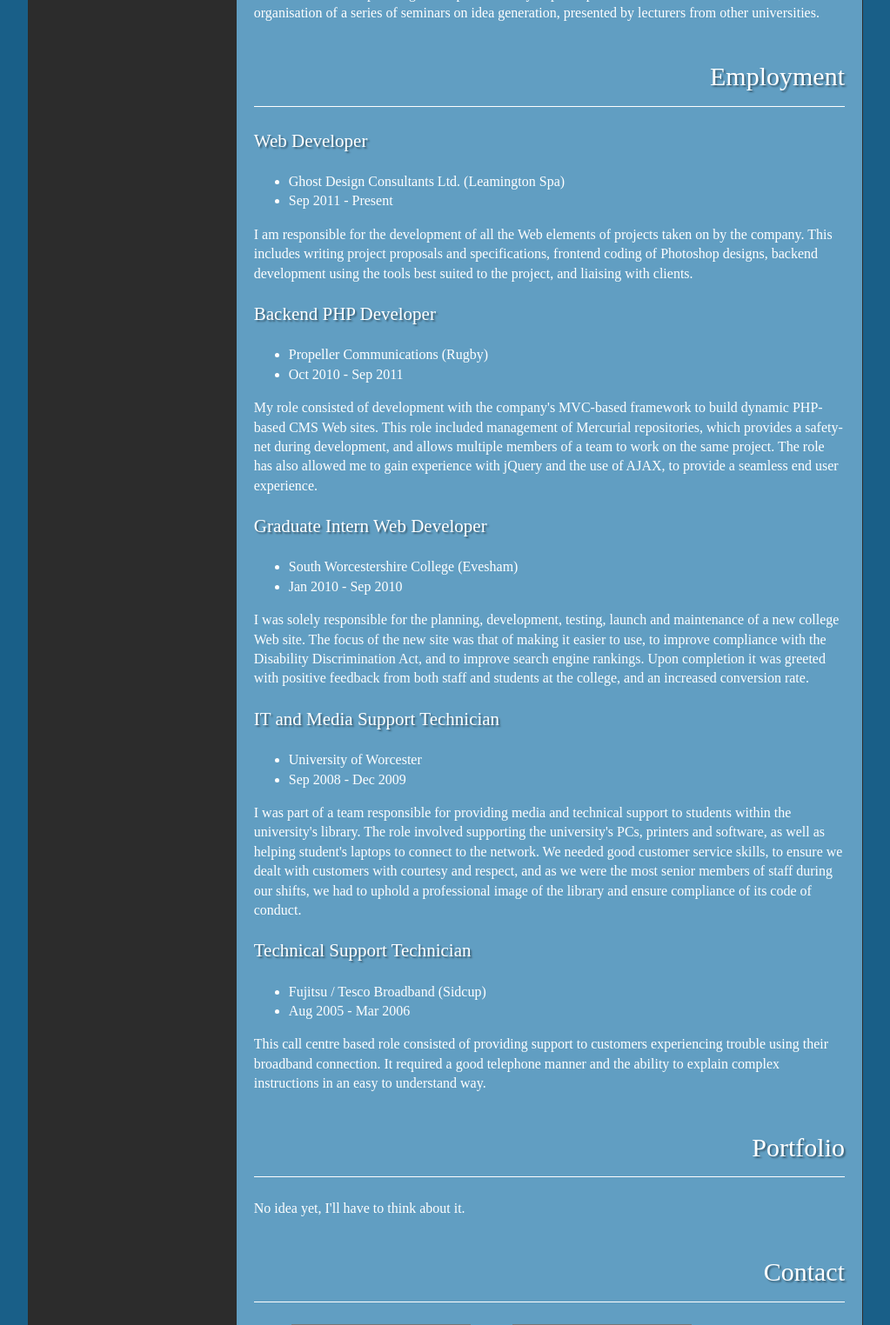
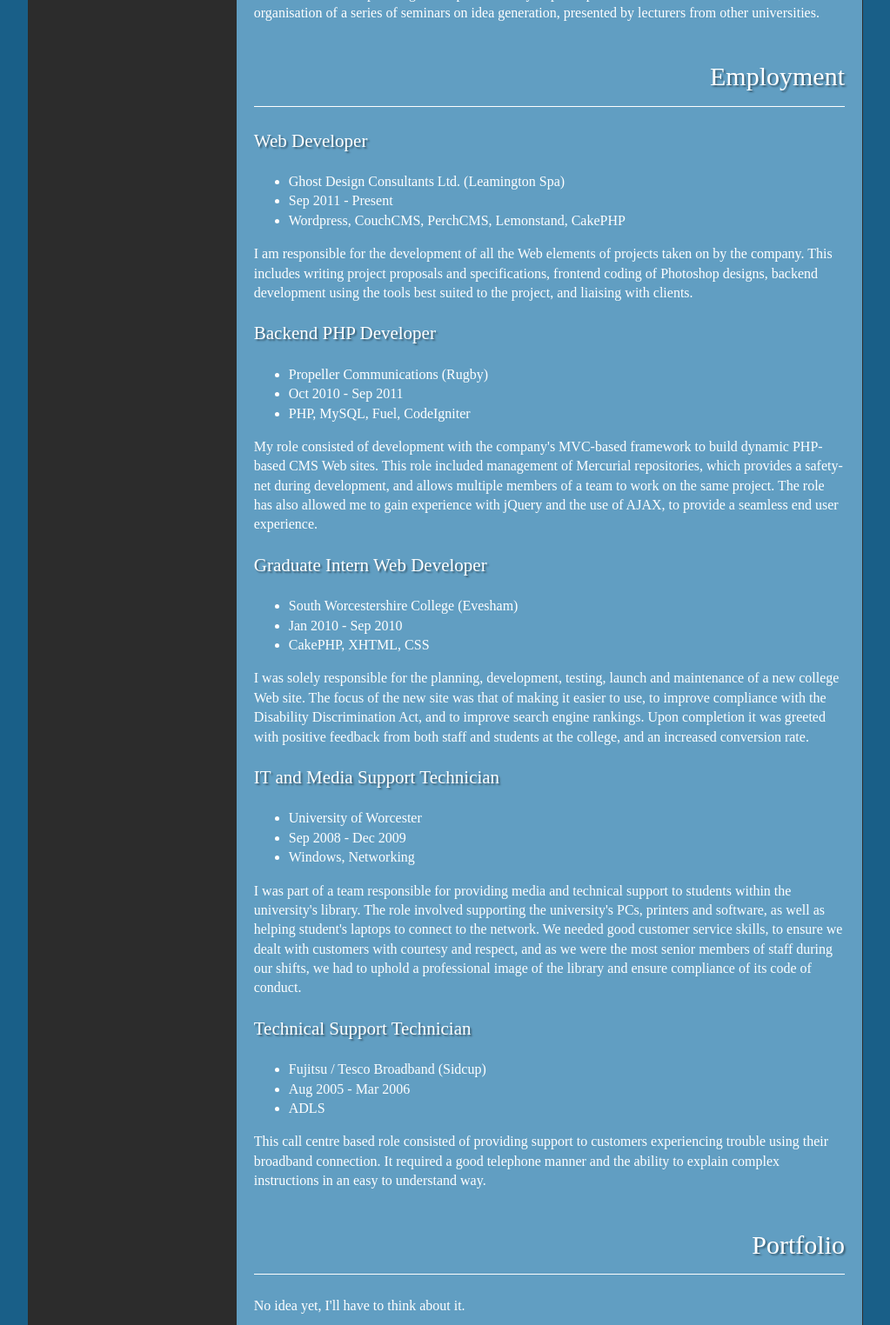
Before and after one commit to LimeBlast/danielhollands.co.uk, a PHP site: the page made by htdocs/index.php in a window 1280 px wide. Shown: the part 2031-3555 px from the top of the page at 87% size, without its empty margins (128-1151 px from the left). Run offline with PHP 8.4, Linux system fonts and the light colour scheme; some libraries are stand-ins or nearby versions.

Commit message:
Added technologies related to each job

```diff
--- a/htdocs/index.php
+++ b/htdocs/index.php
@@ -117,6 +117,7 @@
 						<ul>
 							<li>Ghost Design Consultants Ltd. (Leamington Spa)</li>
 							<li>Sep 2011 - Present</li>
+							<li>Wordpress, CouchCMS, PerchCMS, Lemonstand, CakePHP</li>
 						</ul>
 						<p>I am responsible for the development of all the Web elements of projects taken on by the company. This includes writing project proposals and specifications, frontend coding of Photoshop designs, backend development using the tools best suited to the project, and liaising with clients.</p>
 
@@ -124,6 +125,7 @@
 						<ul>
 							<li>Propeller Communications (Rugby)</li>
 							<li>Oct 2010 - Sep 2011</li>
+							<li>PHP, MySQL, Fuel, CodeIgniter</li>
 						</ul>
 						<p>My role consisted of development with the company's MVC-based framework to build dynamic PHP-based CMS Web sites. This role included management of Mercurial repositories, which provides a safety-net during development, and allows multiple members of a team to work on the same project. The role has also allowed me to gain experience with jQuery and the use of AJAX, to provide a seamless end user experience.</p>
 
@@ -131,6 +133,7 @@
 						<ul>
 							<li>South Worcestershire College (Evesham)</li>
 							<li>Jan 2010 - Sep 2010</li>
+							<li>CakePHP, XHTML, CSS</li>
 						</ul>
 						<p>I was solely responsible for the planning, development, testing, launch and maintenance of a new college Web site. The focus of the new site was that of making it easier to use, to improve compliance with the Disability Discrimination Act, and to improve search engine rankings. Upon completion it was greeted with positive feedback from both staff and students at the college, and an increased conversion rate.</p>
 
@@ -138,6 +141,7 @@
 						<ul>
 							<li>University of Worcester</li>
 							<li>Sep 2008 - Dec 2009</li>
+							<li>Windows, Networking</li>
 						</ul>
 						<p>I was part of a team responsible for providing media and technical support to students within the university's library. The role involved supporting the university's PCs, printers and software, as well as helping student's laptops to connect to the network. We needed good customer service skills, to ensure we dealt with customers with courtesy and respect, and as we were the most senior members of staff during our shifts, we had to uphold a professional image of the library and ensure compliance of its code of conduct.</p>
 
@@ -145,6 +149,7 @@
 						<ul>
 							<li>Fujitsu / Tesco Broadband (Sidcup)</li>
 							<li>Aug 2005 - Mar 2006</li>
+							<li>ADLS</li>
 						</ul>
 						<p>This call centre based role consisted of providing support to customers experiencing trouble using their broadband connection. It required a good telephone manner and the ability to explain complex instructions in an easy to understand way.</p>
 
```
